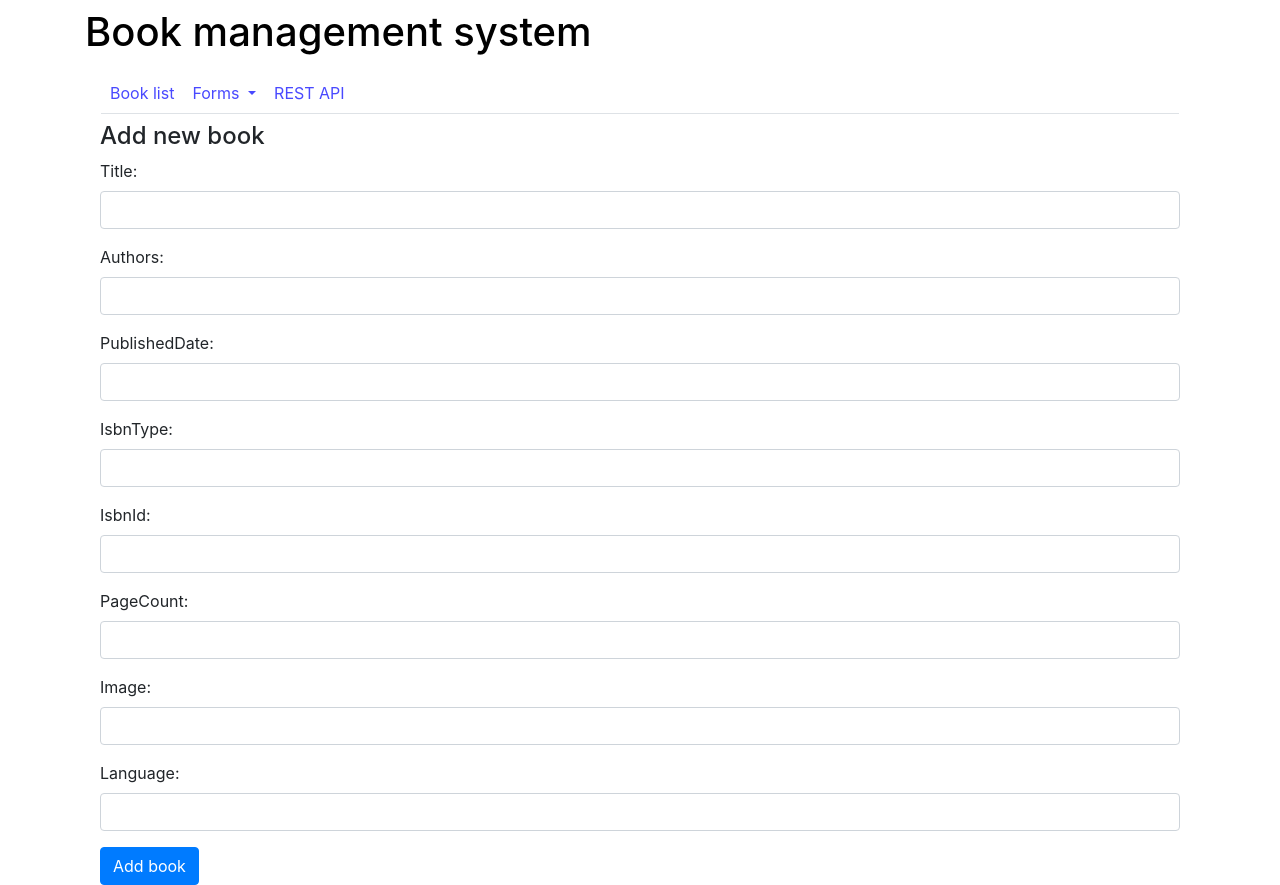
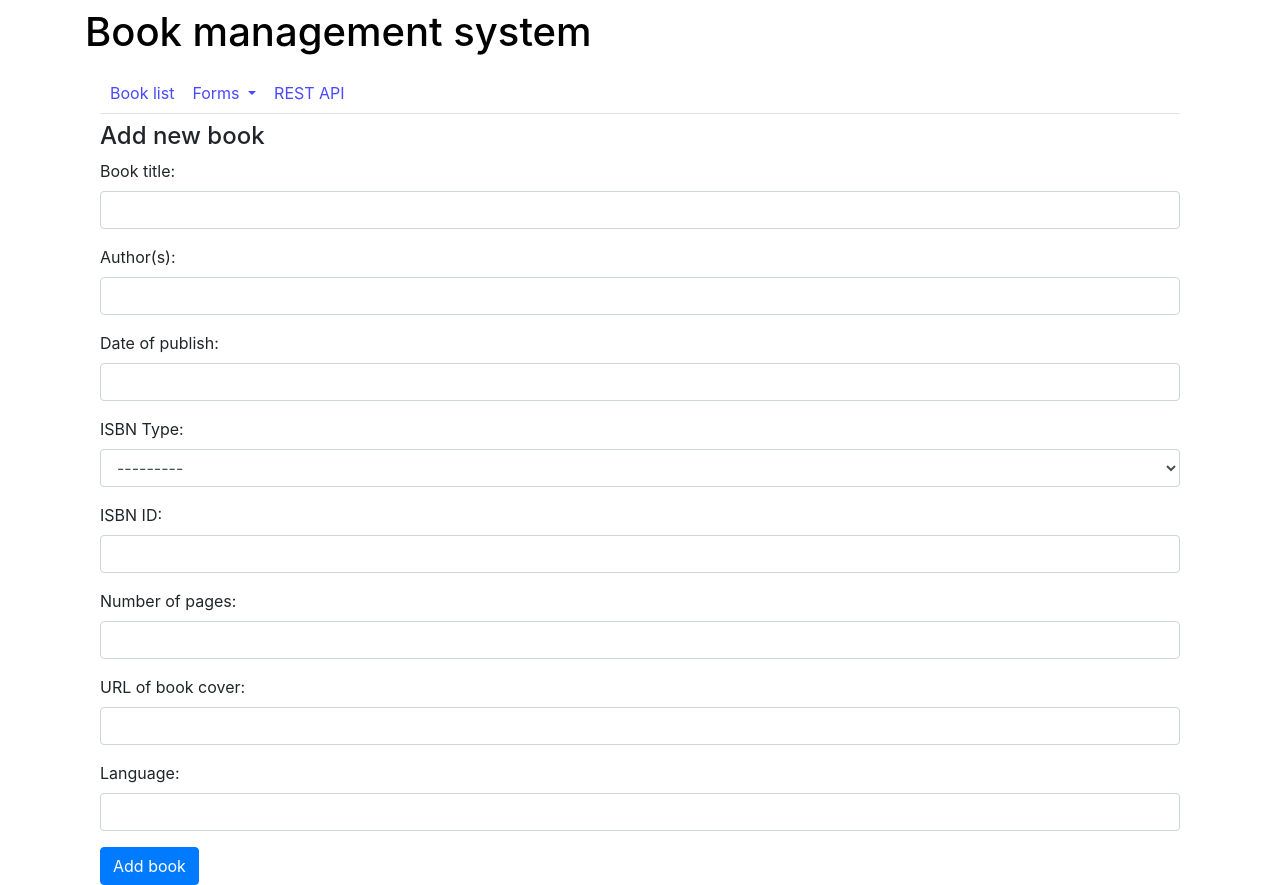
Before and after one commit to mickac/book-management-system, a Django app: page /book_add in a window 1280 px wide. Run offline with Django 3.2, Linux system fonts and the light colour scheme; some libraries are stand-ins or nearby versions.

Commit message:
Stylistic and logic changes for add book form

```diff
--- a/bookManagement/forms.py
+++ b/bookManagement/forms.py
@@ -2,8 +2,21 @@ from django import forms
 
 from .models import Book
 
+ISBN_TYPE_CHOICES = [
+    ('10', 'ISBN 10'),
+    ('13', 'ISBN 13'),
+]
 class BookForm(forms.ModelForm):
 
     class Meta:
         model = Book
-        fields = ('title', 'authors', 'publishedDate', 'isbnType', 'isbnId', 'pageCount', 'image', 'language')
+        fields = '__all__'
+        labels = {
+            'title': 'Book title',
+            'authors': 'Author(s)',
+            'publishedDate': 'Date of publish',
+            'isbnType': 'ISBN Type',
+            'isbnId': 'ISBN ID',
+            'pageCount': 'Number of pages',
+            'image': 'URL of book cover',
+        }
--- a/bookManagement/models.py
+++ b/bookManagement/models.py
@@ -1,10 +1,15 @@
 from django.db import models
+
+ISBN_TYPE_CHOICES = [
+    ('10', 'ISBN 10'),
+    ('13', 'ISBN 13'),
+]
 
 class Book(models.Model):
     title = models.CharField(max_length = 50)
     authors = models.CharField(max_length = 50)
     publishedDate = models.DateField()
-    isbnType = models.CharField(max_length = 7)
+    isbnType = models.CharField(max_length = 7, choices=ISBN_TYPE_CHOICES)
     isbnId = models.CharField(max_length = 13)
     pageCount = models.PositiveIntegerField()
     image = models.URLField()
--- a/bookManagement/templates/base.html
+++ b/bookManagement/templates/base.html
@@ -8,7 +8,7 @@
 	<script src="https://code.jquery.com/jquery-3.3.1.slim.min.js" integrity="sha384-q8i/X+965DzO0rT7abK41JStQIAqVgRVzpbzo5smXKp4YfRvH+8abtTE1Pi6jizo" crossorigin="anonymous"></script>
 	<script src="https://cdnjs.cloudflare.com/ajax/libs/popper.js/1.14.7/umd/popper.min.js" integrity="sha384-UO2eT0CpHqdSJQ6hJty5KVphtPhzWj9WO1clHTMGa3JDZwrnQq4sF86dIHNDz0W1" crossorigin="anonymous"></script>
 	<script src="https://stackpath.bootstrapcdn.com/bootstrap/4.3.1/js/bootstrap.min.js" integrity="sha384-JjSmVgyd0p3pXB1rRibZUAYoIIy6OrQ6VrjIEaFf/nJGzIxFDsf4x0xIM+B07jRM" crossorigin="anonymous"></script>
-    <title>Zarządzanie zbiorem książek</title>
+    <title>Book management system</title>
   </head>
   <body>
 	<div class="container">
```
